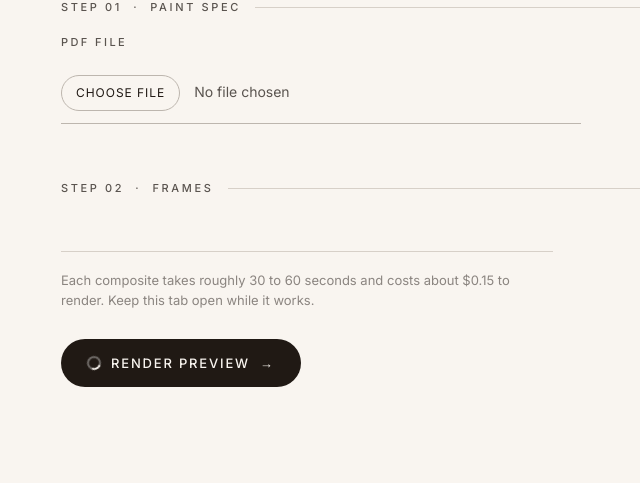
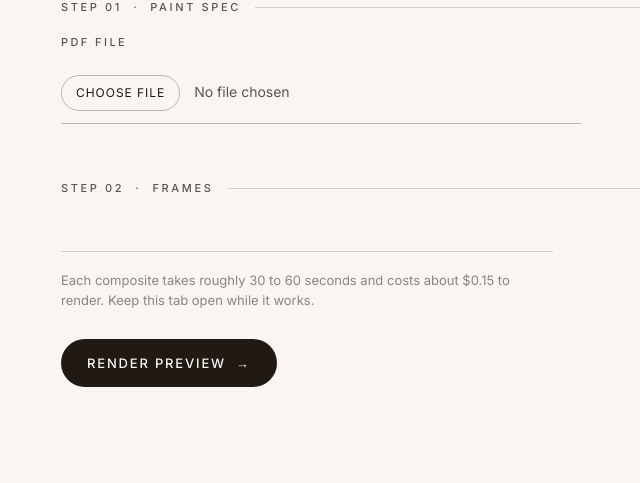
Before and after one commit to zamiang/bike-design-composite, a FastAPI app: template web/templates/index.html in a window 1280 px wide. Shown: the part 453-936 px from the top of the page, without its empty margins (45-685 px from the left). Run offline with FastAPI, Linux system fonts and the light colour scheme; the template is opened without the code that fills it, so the values that code supplies are empty; parts of the project's set-up code (start-up, migrations or seed data) failed here and were passed over.

Commit message:
Fix always-visible render preview spinner (#9)
The .btn-spinner class set display:inline-block, which overrode the
browser's [hidden]{display:none} default at equal specificity, so the
spinner showed even before submit. Add an explicit .btn-spinner[hidden]
rule so the HTML hidden attribute hides it.

Co-authored-by: Claude Opus 4.7 (1M context) <noreply@anthropic.com>

```diff
--- a/web/templates/_base.html
+++ b/web/templates/_base.html
@@ -137,6 +137,7 @@
     border:2px solid rgba(255,255,255,0.35);border-top-color:var(--paper);
     animation:btn-spin .7s linear infinite;
   }
+  .btn-spinner[hidden]{display:none}
   @keyframes btn-spin{to{transform:rotate(360deg)}}
 
   .link-arrow{
```
